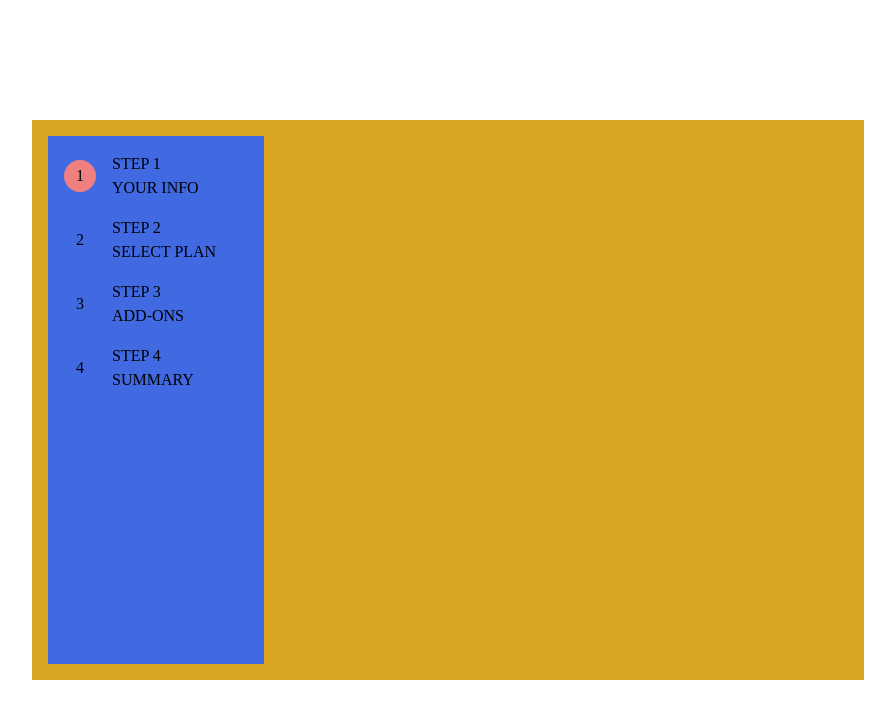
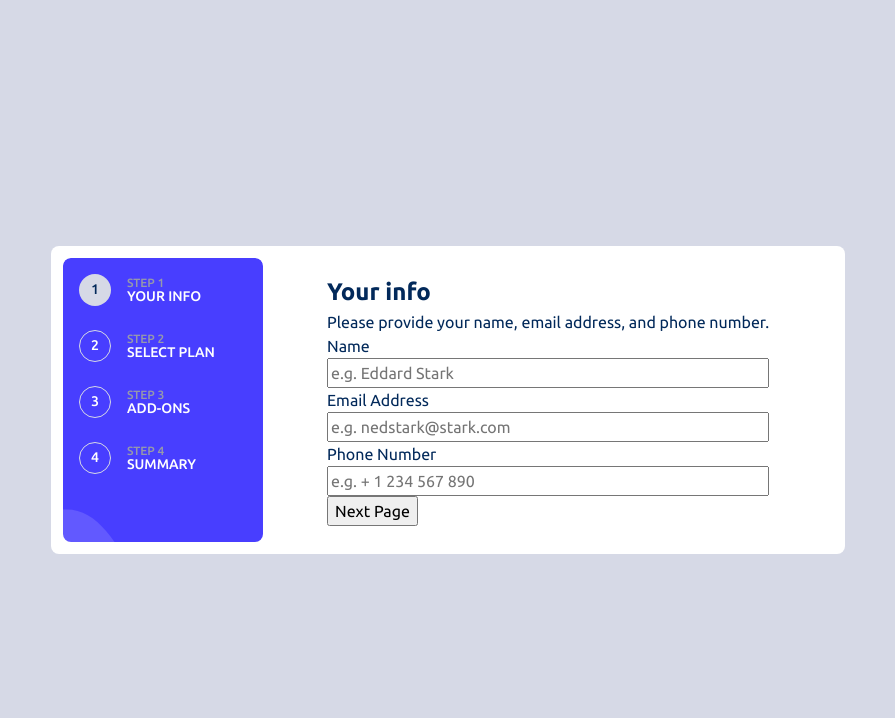
Before and after one commit to advide2001/learn-express, a plain HTML site: page index.html in a window 1280 px wide. Shown: the whole page, without its empty margins (192-1087 px from the left). Drawn offline with Linux system fonts and the light colour scheme.

Commit message:
Styling the sidebar as per design

```diff
--- a/index.html
+++ b/index.html
@@ -47,7 +47,36 @@
         </div>
       </div>
     </div>
-    <div class="card__form"></div>
+    <form class="card__form">
+      <div class="form__page | flex flex-col">
+        <h1 class="form__title">
+          Your info
+        </h1>
+        <p class="form__desc">
+          Please provide your name, email address, and phone number.
+        </p>
+        <div class="form__textboxes">
+          <div class="form__textbox | flex flex-col">
+            <label for="name" class="textbox_label">Name</label>
+            <input type="text" id="name" name="name" class="textbox__field" placeholder="e.g. Eddard Stark">
+          </div>
+          <div class="form__textbox | flex flex-col">
+            <label for="email" class="textbox_label">Email Address</label>
+            <input type="email" id="email" name="email" class="textbox__field" placeholder="e.g. nedstark@stark.com">
+          </div>
+          <div class="form__textbox | flex flex-col">
+            <label for="phone" class="textbox_label">Phone Number</label>
+            <input type="tel" id="phone" name="phone" class="textbox__field" placeholder="e.g. + 1 234 567 890">
+          </div>
+        </div>
+
+        <div class="button-single">
+          <button class="button button-next">
+            Next Page
+          </button>
+        </div>
+      </div>
+    </form>
   </article>
 </body>
 
--- a/src/css/index.css
+++ b/src/css/index.css
@@ -97,7 +97,10 @@ h6 {
 /* UTILITY CLASSES */
 .flex {
   display: flex;
-  flex-wrap: wrap;
+}
+
+.flex-col {
+  flex-direction: column;
 }
 
 /* Center the card verticallly and horizontally */
@@ -107,30 +110,47 @@ h6 {
   align-items: center; /* Center items vertically */
 }
 
-.card {
-  width: 65%;
-  height: 70%;
-  padding: 1rem;
-  background-color: goldenrod; /* For testing only */
+/* DEFAULT STYLING */
+body {
+  font-family: var(--ff-primary);
+  font-size: var(--fs-base);
+  font-weight: var(--fw-regular);
+  color: var(--clr-primary-900);
+  background-color: var(--clr-neutral-700);
 }
 
-.card__sidebar {
-  height: 100%;
-  background-color: royalblue; /* For testing only */
-  /* background-image: url("../../assets/images/bg-sidebar-desktop.svg"); */
+/* COMPONENTS */
+
+/* CARD COMPONENT */
+.card {
+  /* width: 65%;
+  height: 75%; */
+  padding: 0.75rem;
+  background-color: var(--clr-neutral-100);
+  border-radius: 0.5rem; /* For testing only */
+  justify-content: space-between;
 }
 
-.card__form {
-  height: 100%;
+/* SIDEBAR  */
+.card__sidebar {
+  background-image: url("../../assets/images/bg-sidebar-desktop.svg");
+  background-size: cover; /* this will make the image to cover the complete element */
+  background-repeat: no-repeat; /*this will prevent the image to repeat */
+  border-radius: 0.5rem;
 }
 
+/* NUMBERED LIST COMPONENT */
 .numbered__steps {
   padding: 1rem 3rem 1rem 1rem;
+  font-size: var(--fs-sm);
+  font-weight: var(--fw-medium);
+  color: var(--clr-neutral-100);
+  line-height: 1.1;
 }
 
 .numbered__step {
   align-items: center;
-  margin-bottom: 1rem;
+  margin-bottom: 1.5rem;
 }
 
 .step__number {
@@ -138,8 +158,30 @@ h6 {
   width: 2rem;
   height: 2rem;
   border-radius: 50%;
+  border: 1px solid var(--clr-neutral-700);
+  color: var(--clr-neutral-100);
 }
 
 .numbered__step--active > .step__number {
-  background-color: lightcoral; /* For testing only */
+  border: none;
+  background-color: var(--clr-neutral-700);
+  color: var(--clr-primary-900);
 }
+
+.step__step {
+  font-size: var(--fs-xs);
+  color: var(--clr-neutral-900);
+}
+
+/* FORM */
+/* .card__form {
+} */
+
+.card__form {
+  margin: 0 3rem;
+  padding: 1rem;
+}
+
+.textbox__field {
+  width: 100%;
+}
```
